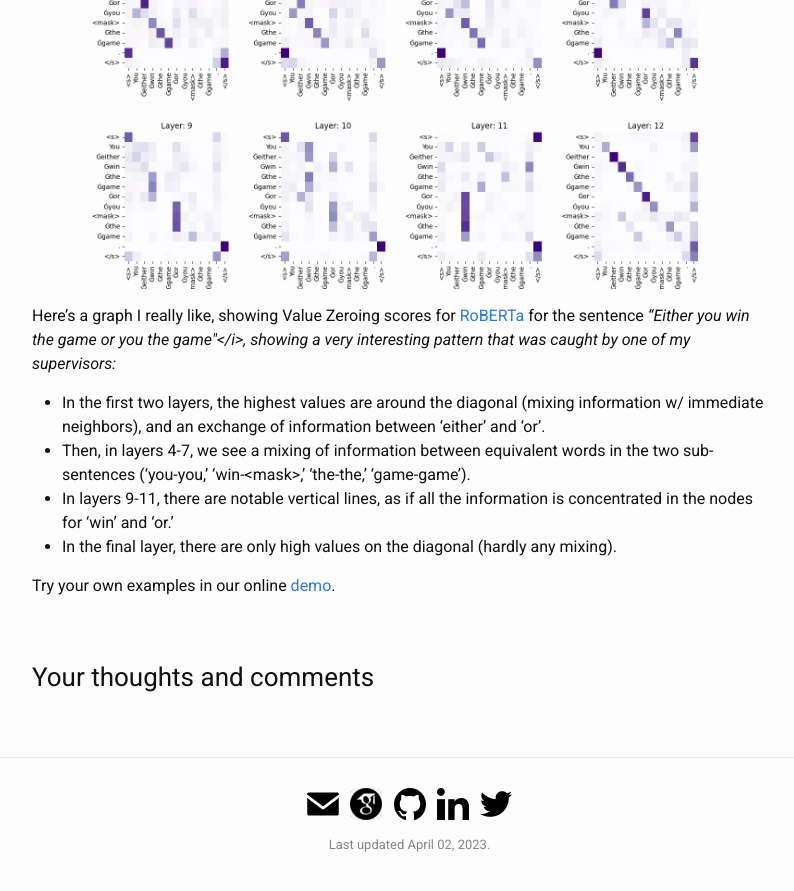
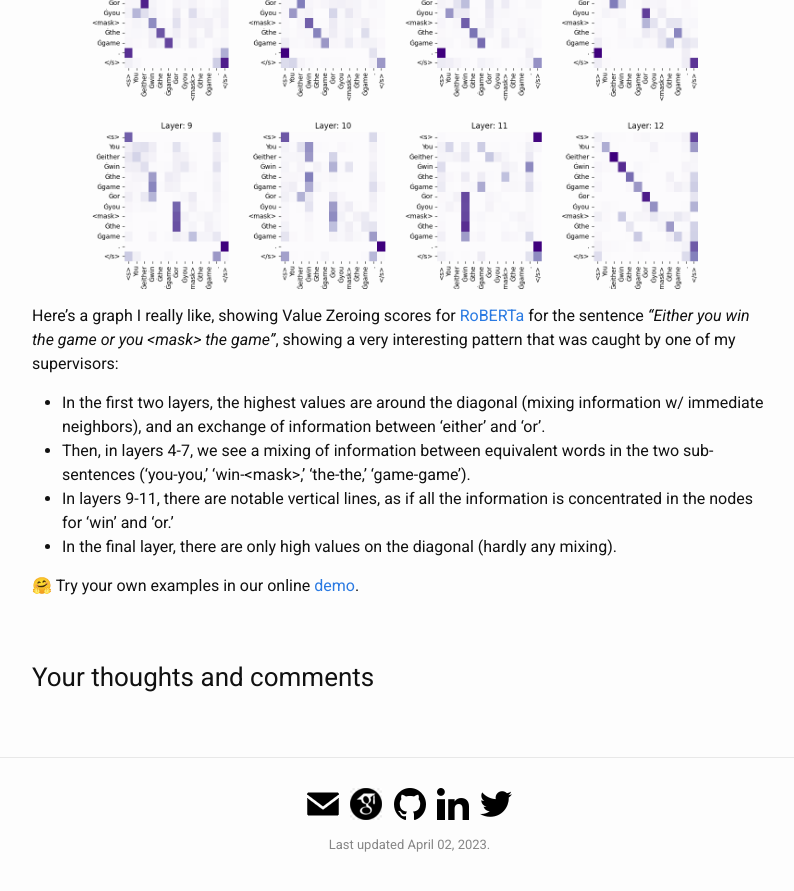
Before and after one commit to hmohebbi/hmohebbi.github.io, a Jekyll site: the page built from _posts/2023-03-29-value-zeroing.md, in a window 1280 px wide and 900 px high, scrolled down 2959 px. Shown: the top 891 px of the window, without its empty margins (238-1032 px from the left). Built offline with Jekyll 4.4.1, drawn with Linux system fonts in a browser that asks for light colours; comment, search, counter and statistics services are not loaded.

Commit message:
Update 2023-03-29-value-zeroing.md

```diff
--- a/_posts/2023-03-29-value-zeroing.md
+++ b/_posts/2023-03-29-value-zeroing.md
@@ -67,14 +67,14 @@ Our experiments suggest that __Value Zeroing__ offers better interpretation comp
 ### A Qualitative Example
 <img align="center" src="/resources/posts/vz.png">
 
-Here's a graph I really like, showing Value Zeroing scores for [RoBERTa](https://arxiv.org/abs/1907.11692) for the sentence <i>"Either you win the game or you <mask> the game"</i>, showing a very interesting pattern that was caught by one of my supervisors:
+Here's a graph I really like, showing Value Zeroing scores for [RoBERTa](https://arxiv.org/abs/1907.11692) for the sentence <i>"Either you win the game or you \<mask\> the game"</i>, showing a very interesting pattern that was caught by one of my supervisors:
 * In the first two layers, the highest values are around the diagonal (mixing information w/ immediate neighbors), and an exchange of information between 'either' and 'or'.
 * Then, in layers 4-7, we see a mixing of information between equivalent words in the two sub-sentences ('you-you,' 'win-\<mask\>,' 'the-the,' 'game-game').
 * In layers 9-11, there are notable vertical lines, as if all the information is concentrated in the nodes for 'win' and 'or.'
 * In the final layer, there are only high values on the diagonal (hardly any mixing).
 
 
-Try your own examples in our online [demo](https://huggingface.co/spaces/amsterdamNLP/value-zeroing).
+🤗 Try your own examples in our online [demo](https://huggingface.co/spaces/amsterdamNLP/value-zeroing).
 <br>
 
 ### Your thoughts and comments
```
